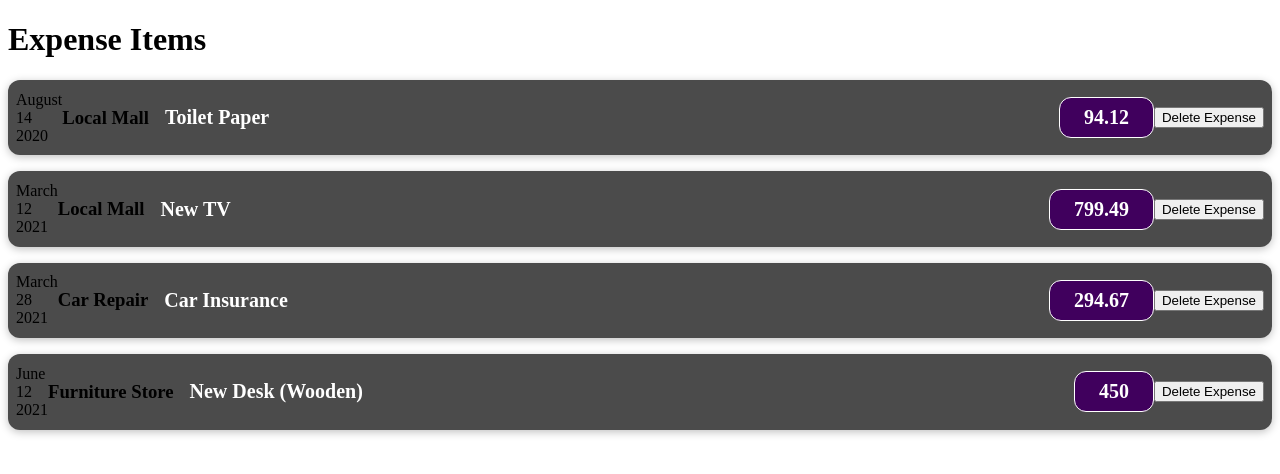
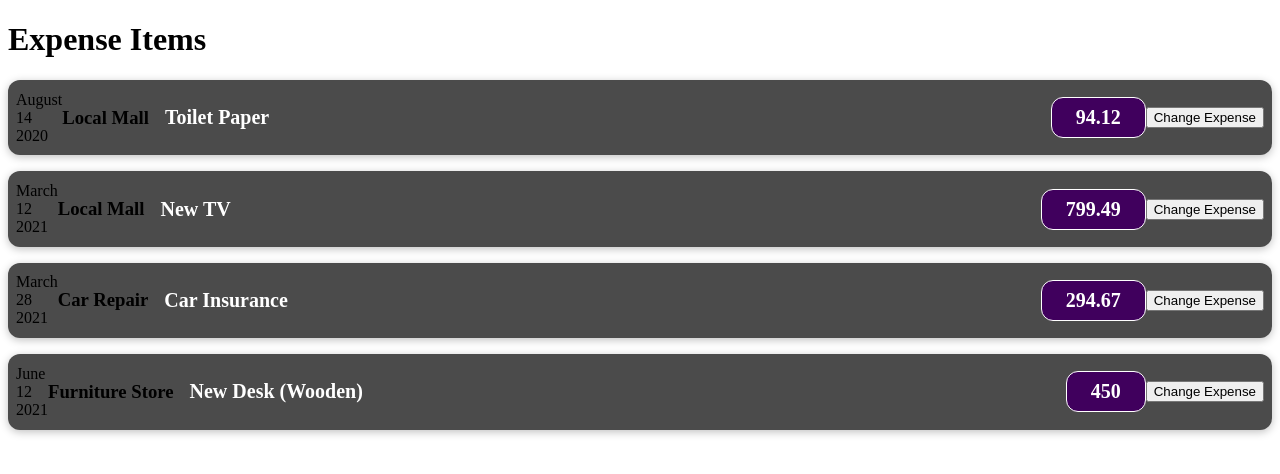
Before and after one commit to aadi-thedevguy/react-Expense-Tracker, a React (Vite) app: page / in a window 1280 px wide. Shown: the top 474 px of the page. Built offline with nearby package versions, Linux system fonts and the light colour scheme.

Commit message:
added Change Expense button

```diff
--- a/src/components/ExpenseItem.jsx
+++ b/src/components/ExpenseItem.jsx
@@ -1,19 +1,18 @@
-
+import { useState } from 'react'
 import ExpenseDate from './ExpenseDate'
 import ExpenseDetails from './ExpenseDetails'
 
 const ExpenseItem = ({ amount, date, title, location }) => {
+  const [newAmount, setNewAmount] = useState(amount)
   const handleClick = (e) => {
-    // console.log(e.target.style)
-    e.target.parentElement.style.display = "none";
+    setNewAmount(100)
   }
-
   return (
     <div className="expense-item">
       <ExpenseDate date={date} />
       <h3> {location}</h3>
-      <ExpenseDetails amount={amount} title={title} />
-      <button onClick={handleClick}>Delete Expense</button>
+      <ExpenseDetails amount={newAmount} title={title} />
+      <button onClick={handleClick}>Change Expense</button>
     </div>
   )
 }
```
